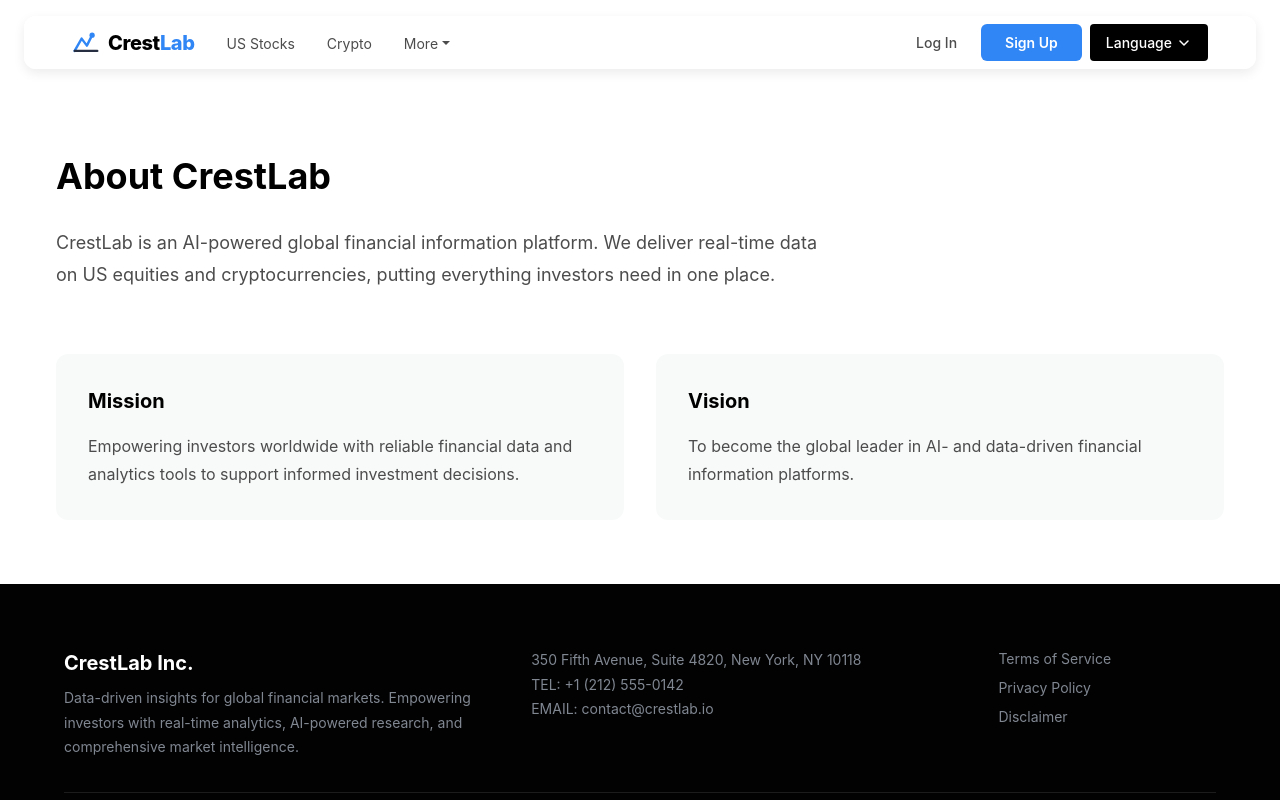
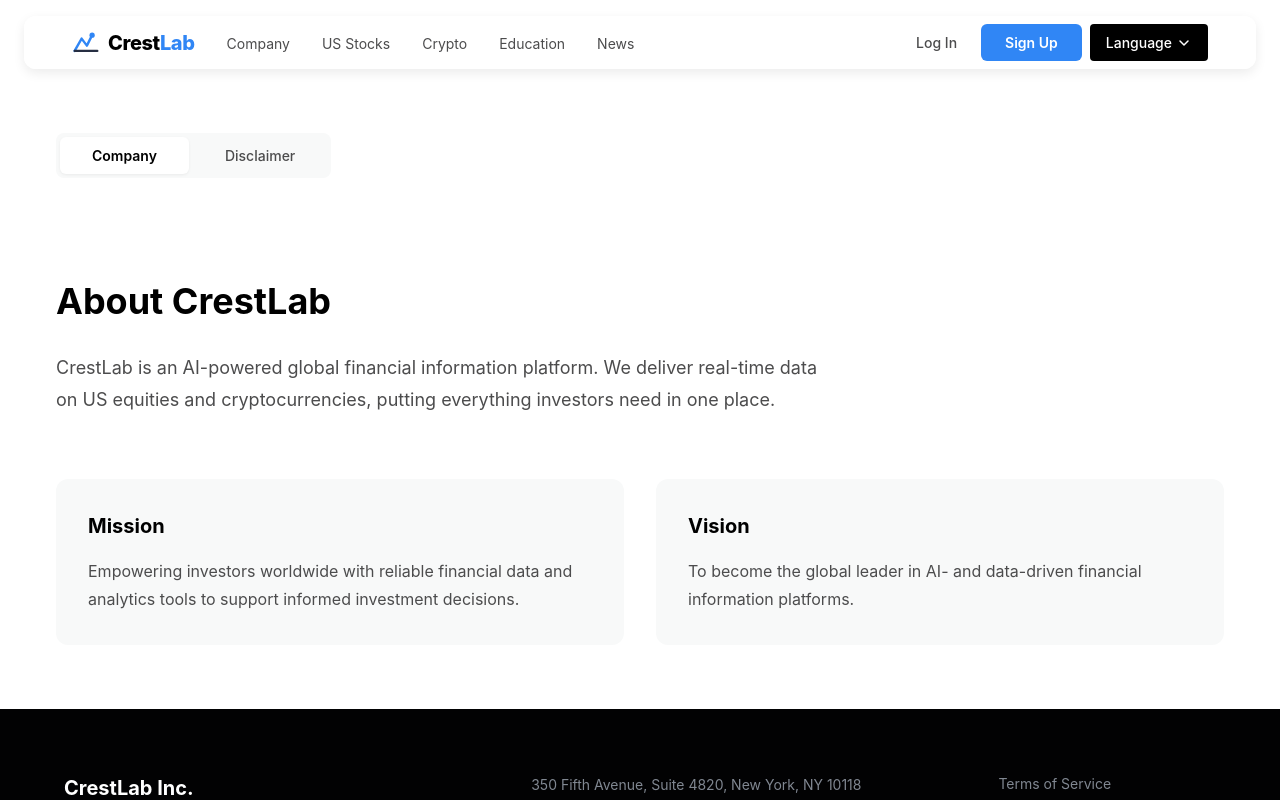
Before and after one commit to signaldecode/crestlab-FE, a Next.js app: page /en/about in a window 1280 px wide. Shown: the top 800 px of the page. Built offline with nearby package versions, Linux system fonts and the light colour scheme; a web font is replaced by a local one.

Commit message:
feat : 메인페이지 캐러셀 속도 조절 추가

```diff
--- a/app/[locale]/about/page.tsx
+++ b/app/[locale]/about/page.tsx
@@ -1,5 +1,5 @@
 import { getTranslations } from 'next-intl/server';
-import AboutContainer from '@/components/containers/about/AboutContainer';
+import AboutPageContainer from '@/components/containers/about/AboutPageContainer';
 
 export async function generateMetadata() {
   const t = await getTranslations('seo.about');
@@ -10,16 +10,29 @@
 }
 
 export default async function AboutPage() {
-  const t = await getTranslations('about');
+  const tAbout = await getTranslations('about');
+  const tDisclaimer = await getTranslations('disclaimer');
 
-  const msg = {
-    title: t('title'),
-    description: t('description'),
-    missionTitle: t('mission.title'),
-    missionDescription: t('mission.description'),
-    visionTitle: t('vision.title'),
-    visionDescription: t('vision.description'),
+  const messages = {
+    tabs: {
+      about: tAbout('tabLabel'),
+      disclaimer: tDisclaimer('tabLabel'),
+    },
+    about: {
+      title: tAbout('title'),
+      description: tAbout('description'),
+      missionTitle: tAbout('mission.title'),
+      missionDescription: tAbout('mission.description'),
+      visionTitle: tAbout('vision.title'),
+      visionDescription: tAbout('vision.description'),
+    },
+    disclaimer: {
+      title: tDisclaimer('title'),
+      content: tDisclaimer('content'),
+      registrationTitle: tDisclaimer('registrationTitle'),
+      registrationNumber: tDisclaimer('registrationNumber'),
+    },
   };
 
-  return <AboutContainer messages={msg} />;
+  return <AboutPageContainer messages={messages} />;
 }
--- /dev/null
+++ b/assets/styles/components/containers/about/AboutPageContainer.module.scss
@@ -0,0 +1,44 @@
+@use '../../../tokens/colors' as *;
+@use '../../../tokens/typography' as *;
+@use '../../../tokens/spacing' as *;
+@use '../../../tokens/breakpoints' as *;
+@use '../../../tokens/shadows' as *;
+
+.about-page {
+  max-width: $container-max-width;
+  margin: 0 auto;
+  padding-top: $spacing-2xl;
+}
+
+.about-page__tabs {
+  display: inline-flex;
+  gap: $spacing-xs;
+  flex-wrap: wrap;
+  background: $color-background-alt;
+  border-radius: 0.5rem;
+  padding: $spacing-xs;
+  margin: 0 $container-padding $spacing-xl;
+}
+
+.about-page__tab {
+  padding: $spacing-sm $spacing-xl;
+  font-size: $font-size-sm;
+  font-weight: $font-weight-medium;
+  color: $color-text-secondary;
+  background: transparent;
+  border: none;
+  border-radius: 0.375rem;
+  cursor: pointer;
+  transition: all 0.2s;
+
+  &:hover {
+    color: $color-text-primary;
+  }
+}
+
+.about-page__tab--active {
+  color: $color-text-primary;
+  font-weight: $font-weight-semibold;
+  background: $color-background;
+  box-shadow: $shadow-sm;
+}
--- a/components/common/AppHeader.tsx
+++ b/components/common/AppHeader.tsx
@@ -1,6 +1,6 @@
 'use client';
 
-import { useState, useEffect, useRef } from 'react';
+import { useState, useEffect } from 'react';
 import Image from 'next/image';
 import styles from '@/assets/styles/components/common/AppHeader.module.scss';
 import LanguageSwitcher from '@/components/ui/LanguageSwitcher';
@@ -11,7 +11,6 @@
 interface HeaderData {
   logo: string;
   nav: Record<string, string>;
-  marketsDropdown: Record<string, string>;
   language: string;
   cta: string;
   login: string;
@@ -25,12 +24,9 @@
 
 export default function AppHeader({ data }: AppHeaderProps) {
   const [mobileOpen, setMobileOpen] = useState(false);
-  const [marketsOpen, setMarketsOpen] = useState(false);
-  const [mobileMarketsOpen, setMobileMarketsOpen] = useState(false);
   const [scrolled, setScrolled] = useState(false);
   const { isLoggedIn, logout } = useAuthStore();
   const { openLoginModal } = useUIStore();
-  const dropdownRef = useRef<HTMLLIElement>(null);
   const pathname = usePathname();
   const isHome = pathname === '/';
 
@@ -39,21 +35,6 @@
     window.addEventListener('scroll', handleScroll, { passive: true });
     return () => window.removeEventListener('scroll', handleScroll);
   }, []);
-
-  useEffect(() => {
-    const handleClickOutside = (e: MouseEvent) => {
-      if (dropdownRef.current && !dropdownRef.current.contains(e.target as Node)) {
-        setMarketsOpen(false);
-      }
-    };
-    document.addEventListener('mousedown', handleClickOutside);
-    return () => document.removeEventListener('mousedown', handleClickOutside);
-  }, []);
-
-  const dropdownItems = Object.entries(data.marketsDropdown).map(([key, label]) => ({
-    label,
-    href: `/${key}`,
-  }));
 
   return (
     <header className={`${styles.header} ${isHome ? '' : styles['header--sticky']} ${scrolled ? styles['header--scrolled'] : ''}`}>
@@ -77,43 +58,6 @@
           <ul className={styles['nav-list']}>
             {Object.entries(data.nav).map(([key, label]) => {
               if (key === 'home') return null;
-
-              if (key === 'markets') {
-                return (
-                  <li
-                    key={key}
-                    className={styles['nav-item']}
-                    ref={dropdownRef}
-                  >
-                    <button
-                      type="button"
-                      className={`${styles['nav-link']} ${styles['nav-link--dropdown']}`}
-                      onClick={() => setMarketsOpen(!marketsOpen)}
-                      aria-expanded={marketsOpen}
-                      aria-haspopup="true"
-                    >
-                      {label}
-                      <span className={styles['dropdown-arrow']} aria-hidden="true" />
-                    </button>
-                    {marketsOpen && (
-                      <ul className={styles['dropdown-menu']}>
-                        {dropdownItems.map((item) => (
-                          <li key={item.href} className={styles['dropdown-item']}>
-                            <Link
-                              href={item.href}
-                              className={styles['dropdown-link']}
-                              onClick={() => setMarketsOpen(false)}
-                            >
-                              {item.label}
-                            </Link>
-                          </li>
-                        ))}
-                      </ul>
-                    )}
-                  </li>
-                );
-              }
-
               return (
                 <li key={key} className={styles['nav-item']}>
                   <Link href={`/${key}`} className={styles['nav-link']}>
@@ -165,38 +109,6 @@
           <ul className={styles['mobile-list']}>
             {Object.entries(data.nav).map(([key, label]) => {
               if (key === 'home') return null;
-
-              if (key === 'markets') {
-                return (
-                  <li key={key} className={styles['mobile-item']}>
-                    <button
-                      type="button"
-                      className={`${styles['mobile-link']} ${styles['mobile-link--dropdown']}`}
-                      onClick={() => setMobileMarketsOpen(!mobileMarketsOpen)}
-                      aria-expanded={mobileMarketsOpen}
-                    >
-                      {label}
-                      <span className={`${styles['dropdown-arrow']} ${mobileMarketsOpen ? styles['dropdown-arrow--open'] : ''}`} aria-hidden="true" />
-                    </button>
-                    {mobileMarketsOpen && (
-                      <ul className={styles['mobile-sub-list']}>
-                        {dropdownItems.map((item) => (
-                          <li key={item.href} className={styles['mobile-sub-item']}>
-                            <Link
-                              href={item.href}
-                              className={styles['mobile-sub-link']}
-                              onClick={() => { setMobileOpen(false); setMobileMarketsOpen(false); }}
-                            >
-                              {item.label}
-                            </Link>
-                          </li>
-                        ))}
-                      </ul>
-                    )}
-                  </li>
-                );
-              }
-
               return (
                 <li key={key} className={styles['mobile-item']}>
                   <Link
--- a/components/containers/about/AboutContainer.tsx
+++ b/components/containers/about/AboutContainer.tsx
@@ -14,18 +14,18 @@
 export default function AboutContainer({ messages }: AboutContainerProps) {
   return (
     <section className={styles['about']} aria-labelledby="about-title">
-      <h1 id="about-title" className={styles['about__title']}>
+      <h2 id="about-title" className={styles['about__title']}>
         {messages.title}
-      </h1>
+      </h2>
       <p className={styles['about__description']}>{messages.description}</p>
 
       <div className={styles['about__grid']}>
         <div className={styles['about__card']}>
-          <h2 className={styles['about__card-title']}>{messages.missionTitle}</h2>
+          <h3 className={styles['about__card-title']}>{messages.missionTitle}</h3>
           <p>{messages.missionDescription}</p>
         </div>
         <div className={styles['about__card']}>
-          <h2 className={styles['about__card-title']}>{messages.visionTitle}</h2>
+          <h3 className={styles['about__card-title']}>{messages.visionTitle}</h3>
           <p>{messages.visionDescription}</p>
         </div>
       </div>
--- /dev/null
+++ b/components/containers/about/AboutPageContainer.tsx
@@ -0,0 +1,61 @@
+'use client';
+
+import { useState } from 'react';
+import AboutContainer from './AboutContainer';
+import DisclaimerContainer from './DisclaimerContainer';
+import styles from '@/assets/styles/components/containers/about/AboutPageContainer.module.scss';
+
+type TabKey = 'about' | 'disclaimer';
+
+interface AboutPageContainerProps {
+  messages: {
+    tabs: {
+      about: string;
+      disclaimer: string;
+    };
+    about: {
+      title: string;
+      description: string;
+      missionTitle: string;
+      missionDescription: string;
+      visionTitle: string;
+      visionDescription: string;
+    };
+    disclaimer: {
+      title: string;
+      content: string;
+      registrationTitle: string;
+      registrationNumber: string;
+    };
+  };
+}
+
+const TABS: TabKey[] = ['about', 'disclaimer'];
+
+export default function AboutPageContainer({ messages }: AboutPageContainerProps) {
+  const [activeTab, setActiveTab] = useState<TabKey>('about');
+
+  return (
+    <div className={styles['about-page']}>
+      <div className={styles['about-page__tabs']} role="tablist">
+        {TABS.map((tab) => (
+          <button
+            key={tab}
+            type="button"
+            role="tab"
+            aria-selected={activeTab === tab}
+            className={`${styles['about-page__tab']} ${
+              activeTab === tab ? styles['about-page__tab--active'] : ''
+            }`}
+            onClick={() => setActiveTab(tab)}
+          >
+            {messages.tabs[tab]}
+          </button>
+        ))}
+      </div>
+
+      {activeTab === 'about' && <AboutContainer messages={messages.about} />}
+      {activeTab === 'disclaimer' && <DisclaimerContainer messages={messages.disclaimer} />}
+    </div>
+  );
+}
--- a/components/containers/about/DisclaimerContainer.tsx
+++ b/components/containers/about/DisclaimerContainer.tsx
@@ -12,16 +12,16 @@
 export default function DisclaimerContainer({ messages }: DisclaimerContainerProps) {
   return (
     <section className={styles['disclaimer']} aria-labelledby="disclaimer-title">
-      <h1 id="disclaimer-title" className={styles['disclaimer__title']}>
+      <h2 id="disclaimer-title" className={styles['disclaimer__title']}>
         {messages.title}
-      </h1>
+      </h2>
       <div className={styles['disclaimer__content']}>
         <p>{messages.content}</p>
       </div>
       <div className={styles['disclaimer__registration']}>
-        <h2 className={styles['disclaimer__registration-title']}>
+        <h3 className={styles['disclaimer__registration-title']}>
           {messages.registrationTitle}
-        </h2>
+        </h3>
         <p>{messages.registrationNumber}</p>
       </div>
     </section>
--- a/messages/en.json
+++ b/messages/en.json
@@ -4,15 +4,11 @@
       "logo": "CrestLab",
       "nav": {
         "home": "Home",
+        "about": "Company",
         "stocks": "US Stocks",
         "crypto": "Crypto",
-        "markets": "More"
-      },
-      "marketsDropdown": {
         "education": "Education",
-        "news": "News",
-        "about": "About",
-        "disclaimer": "Disclaimer"
+        "news": "News"
       },
       "language": "Language",
       "cta": "Sign Up",
@@ -331,6 +327,7 @@
     "backToList": "Back to List"
   },
   "about": {
+    "tabLabel": "Company",
     "title": "About CrestLab",
     "description": "CrestLab is an AI-powered global financial information platform. We deliver real-time data on US equities and cryptocurrencies, putting everything investors need in one place.",
     "mission": {
@@ -343,6 +340,7 @@
     }
   },
   "disclaimer": {
+    "tabLabel": "Disclaimer",
     "title": "Disclaimer",
     "content": "The information provided on this website does not constitute investment, financial, or other professional advice. Any investment decisions made based on information from this site are solely the user's responsibility. Past performance does not guarantee future results, and all investments carry the risk of principal loss.",
     "registrationTitle": "Company Information",
--- a/messages/ja.json
+++ b/messages/ja.json
@@ -4,15 +4,11 @@
       "logo": "CrestLab",
       "nav": {
         "home": "ホーム",
+        "about": "企業紹介",
         "stocks": "米国株",
         "crypto": "暗号資産",
-        "markets": "もっと見る"
-      },
-      "marketsDropdown": {
         "education": "教育",
-        "news": "ニュース",
-        "about": "会社紹介",
-        "disclaimer": "免責事項"
+        "news": "ニュース"
       },
       "language": "言語",
       "cta": "会員登録",
@@ -338,6 +334,7 @@
     }
   },
   "about": {
+    "tabLabel": "企業紹介",
     "title": "About CrestLab",
     "description": "CrestLabはAIを活用したグローバル金融情報プラットフォームです。米国株と暗号資産市場のリアルタイムデータを提供し、投資家に必要な情報を一か所でご確認いただけます。",
     "mission": {
@@ -350,6 +347,7 @@
     }
   },
   "disclaimer": {
+    "tabLabel": "免責事項",
     "title": "免責事項 (Disclaimer)",
     "content": "本ウェブサイトで提供される情報は、投資助言、金融アドバイスその他の専門的助言とはみなされません。本サイトの情報に基づき行った投資判断の責任はすべて利用者に帰属します。過去のリターンは将来のリターンを保証するものではなく、すべての投資には元本損失のリスクがあります。",
     "registrationTitle": "事業者情報",
--- a/messages/ko.json
+++ b/messages/ko.json
@@ -4,15 +4,11 @@
       "logo": "CrestLab",
       "nav": {
         "home": "홈",
+        "about": "회사소개",
         "stocks": "미국 증시",
         "crypto": "암호화폐",
-        "markets": "더보기"
-      },
-      "marketsDropdown": {
         "education": "교육자료",
-        "news": "뉴스",
-        "about": "회사소개",
-        "disclaimer": "면책 고지"
+        "news": "뉴스"
       },
       "language": "언어",
       "cta": "회원가입",
@@ -338,6 +334,7 @@
     }
   },
   "about": {
+    "tabLabel": "회사소개",
     "title": "About CrestLab",
     "description": "CrestLab은 AI 기반 글로벌 금융 정보 플랫폼입니다. 미국 주식과 암호화폐 시장의 실시간 데이터를 제공하며, 투자자에게 필요한 정보를 한 곳에서 확인할 수 있습니다.",
     "mission": {
@@ -350,6 +347,7 @@
     }
   },
   "disclaimer": {
+    "tabLabel": "면책 고지",
     "title": "면책 고지 (Disclaimer)",
     "content": "본 웹사이트에서 제공하는 정보는 투자 조언, 금융 자문 또는 기타 전문적인 조언으로 간주되지 않습니다. 본 사이트의 정보를 근거로 내린 투자 결정에 대한 책임은 전적으로 이용자에게 있습니다. 과거의 수익률이 미래의 수익률을 보장하지 않으며, 모든 투자에는 원금 손실의 위험이 있습니다.",
     "registrationTitle": "사업자 정보",
--- a/messages/zh.json
+++ b/messages/zh.json
@@ -4,15 +4,11 @@
       "logo": "CrestLab",
       "nav": {
         "home": "首页",
+        "about": "公司介绍",
         "stocks": "美股",
         "crypto": "加密货币",
-        "markets": "更多"
-      },
-      "marketsDropdown": {
         "education": "教育",
-        "news": "新闻",
-        "about": "关于",
-        "disclaimer": "免责声明"
+        "news": "新闻"
       },
       "language": "语言",
       "cta": "注册",
@@ -338,6 +334,7 @@
     }
   },
   "about": {
+    "tabLabel": "公司介绍",
     "title": "About CrestLab",
     "description": "CrestLab 是一个由 AI 驱动的全球金融信息平台，提供美股与加密货币市场的实时数据，将投资者所需的信息汇集于一处。",
     "mission": {
@@ -350,6 +347,7 @@
     }
   },
   "disclaimer": {
+    "tabLabel": "免责声明",
     "title": "免责声明 (Disclaimer)",
     "content": "本网站提供的信息不构成投资建议、金融顾问意见或其他专业建议。基于本网站信息所作出的任何投资决定，责任完全由用户本人承担。过往业绩不代表未来收益，所有投资均存在本金损失的风险。",
     "registrationTitle": "公司信息",
```
Also changed, not shown: app/[locale]/disclaimer/page.tsx (deleted, +0 -23 lines), components/containers/landing/FeaturedCarouselContainer.tsx (+21 -15 lines).
